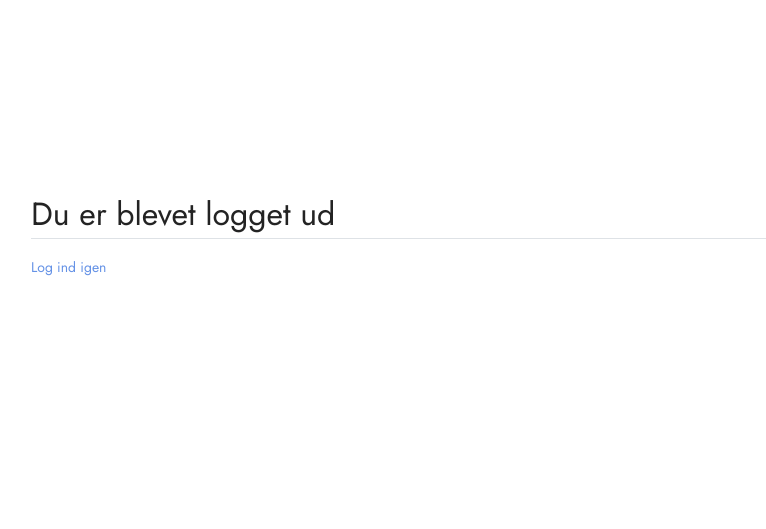
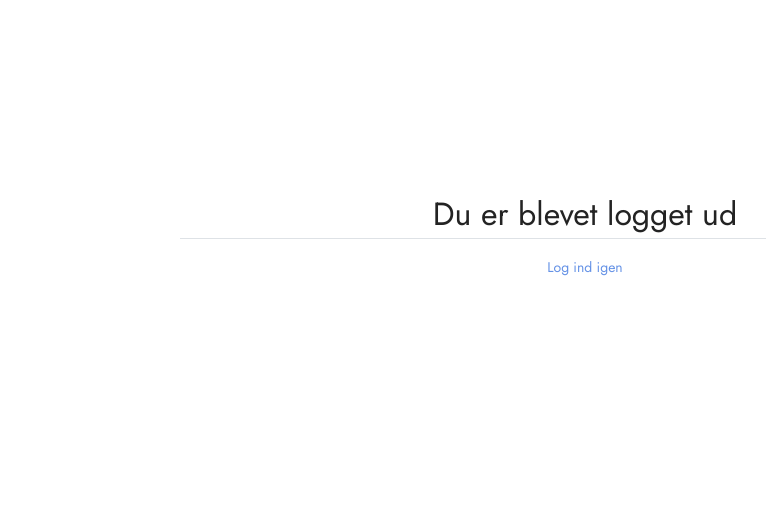
Before and after one commit to Zolihar/wegty, a Django app: page /logout/ in a window 1280 px wide. Shown: the part 222-751 px from the top of the page, without its empty margins (55-821 px from the left). Run offline with Django 4.2, Linux system fonts and the light colour scheme; some libraries are stand-ins or nearby versions.

Commit message:
logout.html fixes

```diff
--- a/weightloss/templates/weightloss/users/logout.html
+++ b/weightloss/templates/weightloss/users/logout.html
@@ -2,10 +2,12 @@
 
 
 {% block content %}
+<div class="content">
 	<h2>Du er blevet logget ud</h2>
 	<div class="border-top pt-3">
 		<small class="text-muted">
 		<a href="{% url 'login' %}">Log ind igen</a>
 		</small>
 	</div>
+</div>
 {% endblock %}
```
